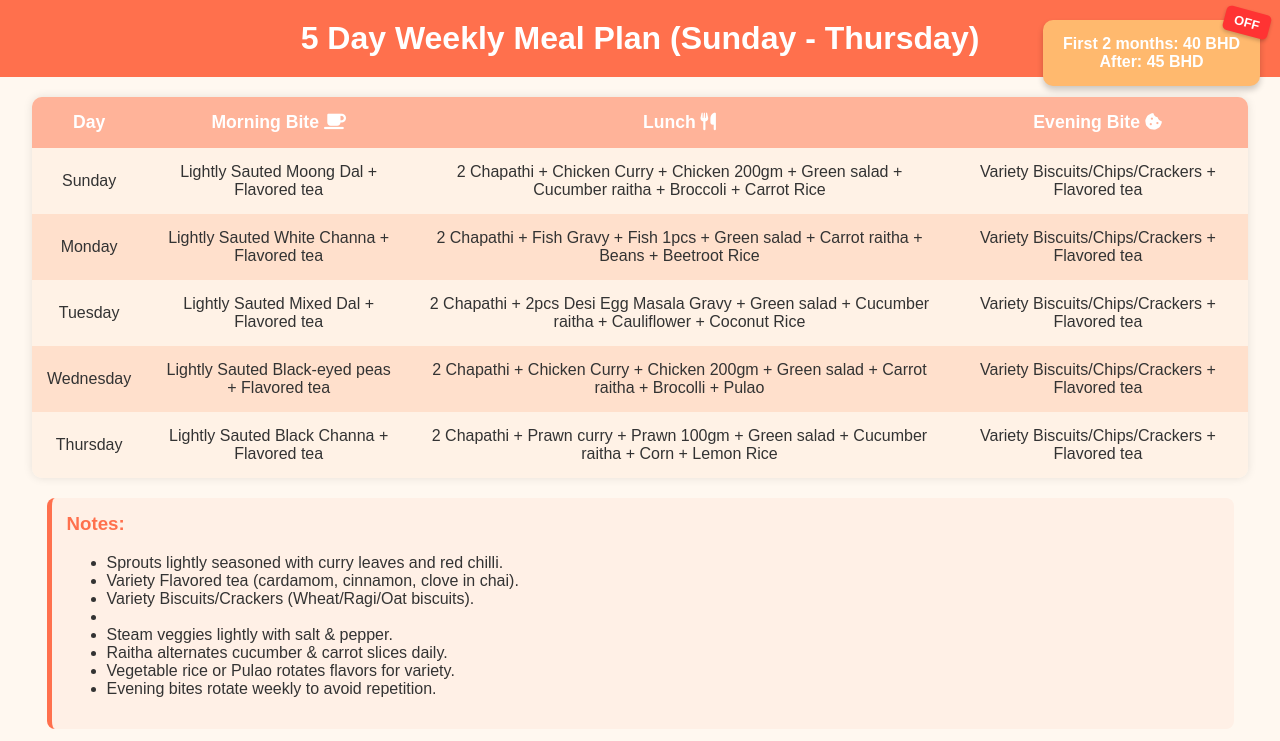
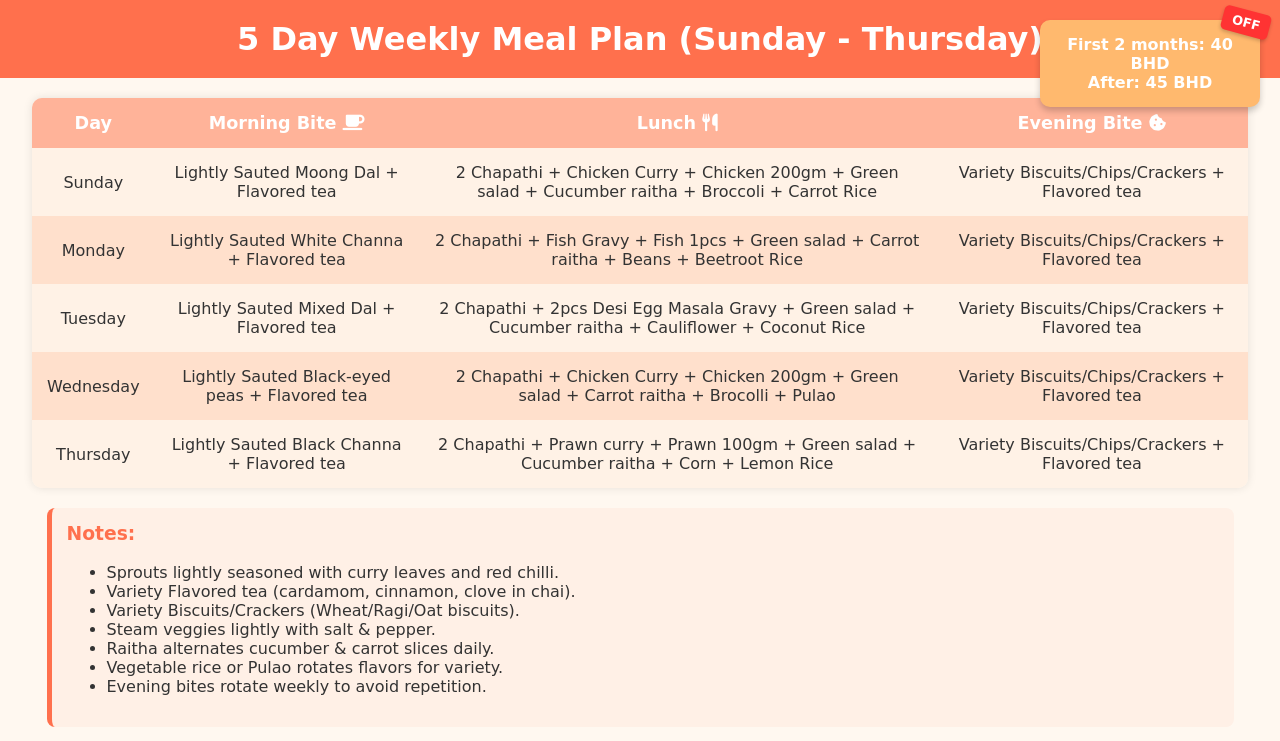
Before and after one commit to thiyagaraj91286/balanced-diet, a plain HTML site: page index.html in a window 1280 px wide. Shown: the top 741 px of the page. Drawn offline with Linux system fonts and the light colour scheme.

Commit message:
Update index.html

```diff
--- a/index.html
+++ b/index.html
@@ -8,7 +8,7 @@
 <link rel="stylesheet" href="https://cdnjs.cloudflare.com/ajax/libs/font-awesome/6.5.1/css/all.min.css">
 <style>
     body {
-        font-family: 'Arial', sans-serif;
+        font-family: cursive;
         background: #fff8f0;
         margin: 0;
         padding: 0;
@@ -206,7 +206,8 @@
     <ul>
         <li>Sprouts lightly seasoned with curry leaves and red chilli.</li>
         <li>Variety Flavored tea  (cardamom, cinnamon, clove in chai).</li>
-        <li>Variety Biscuits/Crackers (Wheat/Ragi/Oat biscuits).<li><li>Steam veggies lightly with salt & pepper.</li>
+        <li>Variety Biscuits/Crackers (Wheat/Ragi/Oat biscuits).</li>
+        <li>Steam veggies lightly with salt & pepper.</li>
         <li>Raitha alternates cucumber & carrot slices daily.</li>
         <li>Vegetable rice or Pulao rotates flavors for variety.</li>
         <li>Evening bites rotate weekly to avoid repetition.</li>
```
